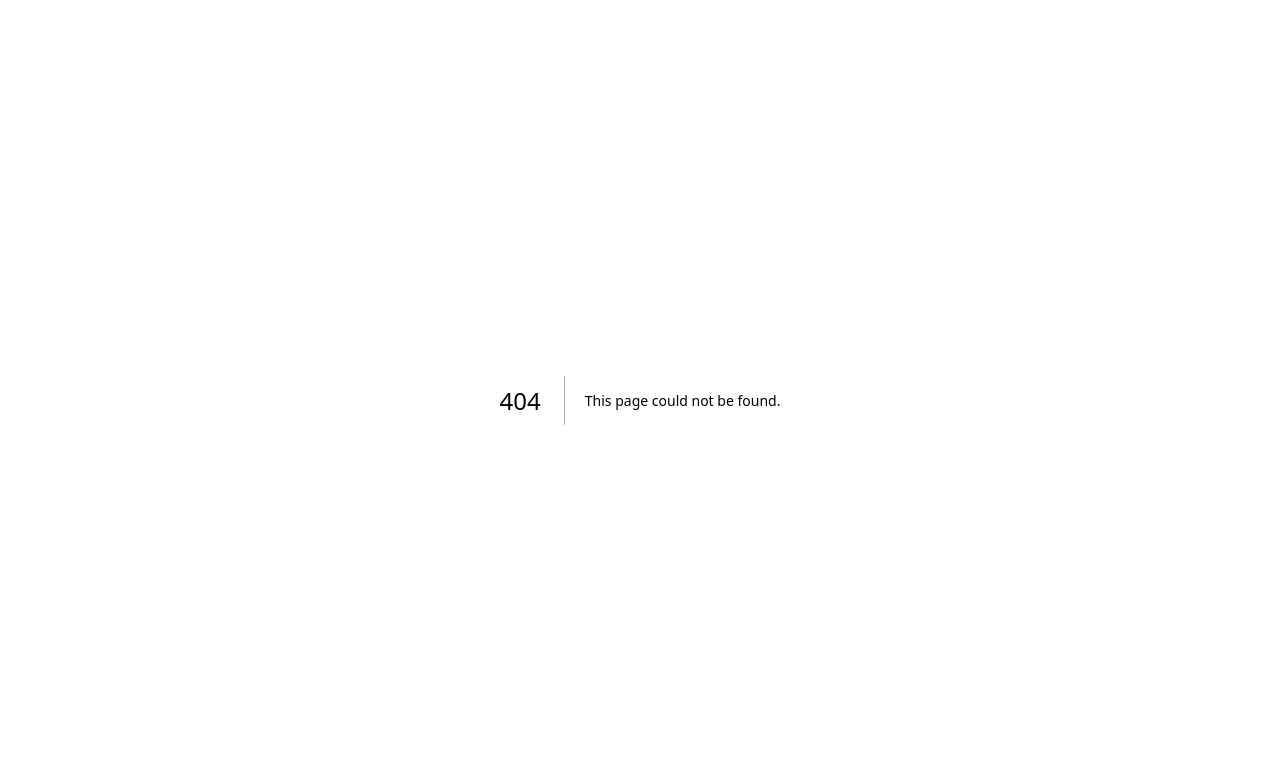
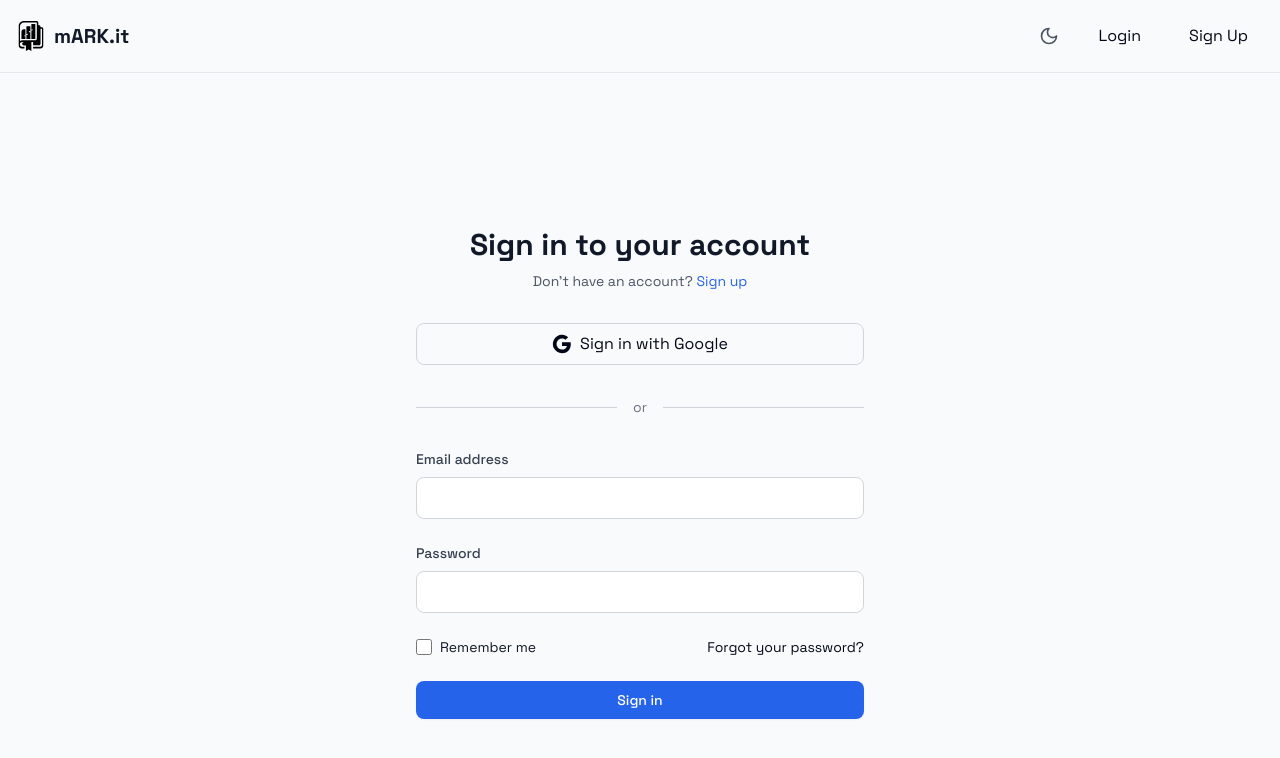
Before and after one commit to Da-devs/mARK.it, a Next.js app in the folder webapp/: page /login in a window 1280 px wide. Before the commit this address had no page. Shown: the top 758 px of the page. Built offline with nearby package versions, Linux system fonts and the light colour scheme; a web font is replaced by a local one.

Commit message:
Add sign up and login option (#5)

```diff
--- a/webapp/src/app/layout.tsx
+++ b/webapp/src/app/layout.tsx
@@ -1,20 +1,24 @@
+"use client"
 import type { Metadata } from "next";
 import { space_grotesk, akatab } from "./utils/fonts";
+import { Navbar } from "@/components/navbar";
+import { useDarkMode } from '../hooks/useDarkMode';
 import "./globals.css";
-
-export const metadata: Metadata = {
-  title: "mARK.it",
-  description: "Your bookmarks, simplified.",
-};
 
 export default function RootLayout({
   children,
 }: Readonly<{
   children: React.ReactNode;
 }>) {
+  const { darkMode, setDarkMode } = useDarkMode();
   return (
     <html suppressHydrationWarning lang="en" className={`${space_grotesk.variable} ${akatab.variable}`}>
+      <head>
+        <title>mARK.it</title>
+        <meta name="description" content="Your bookmarks, simplified." />
+      </head>
       <body className="font-fspace_grotesk">
+        <Navbar darkMode={darkMode} toggleDarkMode={() => setDarkMode(!darkMode)} />
         {children}
       </body>
     </html>
--- /dev/null
+++ b/webapp/src/app/login/page.tsx
@@ -0,0 +1,103 @@
+"use client"
+import React, { useState } from 'react';
+import { AuthInput } from '../../components/auth/AuthInput';
+import { GoogleButton } from '../../components/auth/GoogleButton';
+import { Divider } from '../../components/auth/Divider';
+
+const Login: React.FC = () => {
+  const [formData, setFormData] = useState({
+    email: '',
+    password: '',
+  });
+  const [errors, setErrors] = useState<Record<string, string>>({});
+
+  const handleSubmit = (e: React.FormEvent) => {
+    e.preventDefault();
+    // Add your login logic here
+    const newErrors: Record<string, string> = {};
+
+    if (!formData.email) {
+      newErrors.email = 'Email is required';
+    }
+    if (!formData.password) {
+      newErrors.password = 'Password is required';
+    }
+
+    setErrors(newErrors);
+
+    if (Object.keys(newErrors).length === 0) {
+      // Proceed with login
+      console.log('Login:', formData);
+    }
+  };
+
+  const handleGoogleSignIn = () => {
+    // Implement Google sign in logic
+    console.log('Google sign in');
+  };
+
+  return (
+    <div className="min-h-screen flex items-center justify-center bg-gray-50 dark:bg-gray-900 py-12 px-4 sm:px-6 lg:px-8">
+      <div className="max-w-md w-full space-y-8">
+        <div className="text-center">
+          <h2 className="text-3xl font-bold text-gray-900 dark:text-gray-100">
+            Sign in to your account
+          </h2>
+          <p className="mt-2 text-sm text-gray-600 dark:text-gray-400">
+            Don't have an account?{' '}
+            <a href="/signup" className="text-blue-600 hover:text-blue-500">
+              Sign up
+            </a>
+          </p>
+        </div>
+
+        <GoogleButton onClick={handleGoogleSignIn} />
+        <Divider />
+
+        <form className="space-y-6" onSubmit={handleSubmit}>
+          <AuthInput
+            label="Email address"
+            type="email"
+            value={formData.email}
+            onChange={(e) => setFormData({ ...formData, email: e.target.value })}
+            error={errors.email}
+          />
+
+          <AuthInput
+            label="Password"
+            type="password"
+            value={formData.password}
+            onChange={(e) => setFormData({ ...formData, password: e.target.value })}
+            error={errors.password}
+          />
+
+          <div className="flex items-center justify-between">
+            <div className="flex items-center">
+              <input
+                id="remember-me"
+                type="checkbox"
+                className="h-4 w-4 text-blue-600 focus:ring-blue-500 border-gray-300 rounded"
+              />
+              <label htmlFor="remember-me" className="ml-2 block text-sm text-gray-900 dark:text-gray-300">
+                Remember me
+              </label>
+            </div>
+
+            <a href="/forgot-password" className="text-sm hover:text-blue-500">
+              Forgot your password?
+            </a>
+          </div>
+
+          <button
+            type="submit"
+            className="w-full flex justify-center py-2 px-4 border border-transparent rounded-lg shadow-sm text-sm font-medium text-white bg-blue-600 hover:bg-blue-700 focus:outline-none focus:ring-2 focus:ring-offset-2 focus:ring-blue-500"
+          >
+            Sign in
+          </button>
+        </form>
+      </div>
+    </div>
+  );
+};
+
+export default Login;
--- a/webapp/src/app/page.tsx
+++ b/webapp/src/app/page.tsx
@@ -46,7 +46,7 @@ function App() {
 
   return (
     <div className="min-h-screen bg-gray-50 dark:bg-gray-900 transition-colors duration-200">
-      <Navbar darkMode={darkMode} toggleDarkMode={() => setDarkMode(!darkMode)} />
+      {/* <Navbar darkMode={darkMode} toggleDarkMode={() => setDarkMode(!darkMode)} /> */}
 
       <div className="md:flex">
 
--- /dev/null
+++ b/webapp/src/app/register/page.tsx
@@ -0,0 +1,98 @@
+"use client"
+import React, { useState } from 'react';
+import { AuthInput } from '../../components/auth/AuthInput';
+import { GoogleButton } from '../../components/auth/GoogleButton';
+import { Divider } from '../../components/auth/Divider';
+
+const SignUp: React.FC = () => {
+  const [formData, setFormData] = useState({
+    email: '',
+    password: '',
+    confirmPassword: '',
+  });
+  const [errors, setErrors] = useState<Record<string, string>>({});
+
+  const handleSubmit = (e: React.FormEvent) => {
+    e.preventDefault();
+    // Add your signup logic here
+    const newErrors: Record<string, string> = {};
+
+    if (!formData.email) {
+      newErrors.email = 'Email is required';
+    }
+    if (!formData.password) {
+      newErrors.password = 'Password is required';
+    }
+    if (formData.password !== formData.confirmPassword) {
+      newErrors.confirmPassword = 'Passwords do not match';
+    }
+
+    setErrors(newErrors);
+
+    if (Object.keys(newErrors).length === 0) {
+      // Proceed with signup
+      console.log('Sign up:', formData);
+    }
+  };
+
+  const handleGoogleSignUp = () => {
+    // Implement Google sign up logic
+    console.log('Google sign up');
+  };
+
+  return (
+    <div className="min-h-screen flex items-center justify-center bg-gray-50 dark:bg-gray-900 py-12 px-4 sm:px-6 lg:px-8">
+      <div className="max-w-md w-full space-y-8">
+        <div className="text-center">
+          <h2 className="text-3xl font-bold text-gray-900 dark:text-gray-100">
+            Create your account
+          </h2>
+          <p className="mt-2 text-sm text-gray-600 dark:text-gray-400">
+            Already have an account?{' '}
+            <a href="/login" className="text-blue-600 hover:text-blue-500">
+              Sign in
+            </a>
+          </p>
+        </div>
+
+        <GoogleButton onClick={handleGoogleSignUp} isSignUp />
+        <Divider />
+
+        <form className="space-y-6" onSubmit={handleSubmit}>
+          <AuthInput
+            label="Email address"
+            type="email"
+            value={formData.email}
+            onChange={(e) => setFormData({ ...formData, email: e.target.value })}
+            error={errors.email}
+          />
+
+          <AuthInput
+            label="Password"
+            type="password"
+            value={formData.password}
+            onChange={(e) => setFormData({ ...formData, password: e.target.value })}
+            error={errors.password}
+          />
+
+          <AuthInput
+            label="Confirm Password"
+            type="password"
+            value={formData.confirmPassword}
+            onChange={(e) => setFormData({ ...formData, confirmPassword: e.target.value })}
+            error={errors.confirmPassword}
+          />
+
+          <button
+            type="submit"
+            className="w-full flex justify-center py-2 px-4 border border-transparent rounded-lg shadow-sm text-sm font-medium text-white bg-blue-600 hover:bg-blue-700 focus:outline-none focus:ring-2 focus:ring-offset-2 focus:ring-blue-500"
+          >
+            Sign up
+          </button>
+        </form>
+      </div>
+    </div>
+  );
+};
+
+export default SignUp;
--- /dev/null
+++ b/webapp/src/components/auth/AuthInput.tsx
@@ -0,0 +1,25 @@
+import React from 'react';
+
+interface AuthInputProps extends React.InputHTMLAttributes<HTMLInputElement> {
+  label: string;
+  error?: string;
+}
+
+export const AuthInput: React.FC<AuthInputProps> = ({ label, error, ...props }) => {
+  return (
+    <div className="space-y-2">
+      <label className="block text-sm font-medium text-gray-700 dark:text-gray-300">
+        {label}
+      </label>
+      <input
+        className={`w-full px-3 py-2 border rounded-lg focus:outline-none focus:ring-2 focus:ring-blue-500 bg-white dark:bg-gray-800 text-gray-900 dark:text-gray-100 ${
+          error ? 'border-red-500' : 'border-gray-300 dark:border-gray-700'
+        }`}
+        {...props}
+      />
+      {error && (
+        <p className="text-sm text-red-500">{error}</p>
+      )}
+    </div>
+  );
+};
--- /dev/null
+++ b/webapp/src/components/auth/Divider.tsx
@@ -0,0 +1,11 @@
+import React from 'react';
+
+export const Divider: React.FC = () => {
+  return (
+    <div className="flex items-center my-4">
+      <div className="flex-1 border-t border-gray-300 dark:border-gray-700"></div>
+      <span className="px-4 text-sm text-gray-500 dark:text-gray-400">or</span>
+      <div className="flex-1 border-t border-gray-300 dark:border-gray-700"></div>
+    </div>
+  );
+};
--- /dev/null
+++ b/webapp/src/components/auth/GoogleButton.tsx
@@ -0,0 +1,35 @@
+import React from 'react';
+
+interface GoogleButtonProps {
+  onClick: () => void;
+  isSignUp?: boolean;
+}
+
+export const GoogleButton: React.FC<GoogleButtonProps> = ({ onClick, isSignUp = false }) => {
+  return (
+    <button
+      onClick={onClick}
+      className="w-full flex items-center justify-center space-x-2 px-4 py-2 border border-gray-300 dark:border-gray-700 rounded-lg hover:bg-gray-50 dark:hover:bg-gray-800 transition-colors duration-200"
+    >
+      <svg className="w-5 h-5" viewBox="0 0 24 24">
+        <path
+          fill="currentColor"
+          d="M22.56 12.25c0-.78-.07-1.53-.2-2.25H12v4.26h5.92c-.26 1.37-1.04 2.53-2.21 3.31v2.77h3.57c2.08-1.92 3.28-4.74 3.28-8.09z"
+        />
+        <path
+          fill="currentColor"
+          d="M12 23c2.97 0 5.46-.98 7.28-2.66l-3.57-2.77c-.98.66-2.23 1.06-3.71 1.06-2.86 0-5.29-1.93-6.16-4.53H2.18v2.84C3.99 20.53 7.7 23 12 23z"
+        />
+        <path
+          fill="currentColor"
+          d="M5.84 14.09c-.22-.66-.35-1.36-.35-2.09s.13-1.43.35-2.09V7.07H2.18C1.43 8.55 1 10.22 1 12s.43 3.45 1.18 4.93l2.85-2.22.81-.62z"
+        />
+        <path
+          fill="currentColor"
+          d="M12 5.38c1.62 0 3.06.56 4.21 1.64l3.15-3.15C17.45 2.09 14.97 1 12 1 7.7 1 3.99 3.47 2.18 7.07l3.66 2.84c.87-2.6 3.3-4.53 6.16-4.53z"
+        />
+      </svg>
+      <span>{isSignUp ? 'Sign up' : 'Sign in'} with Google</span>
+    </button>
+  );
+};
--- a/webapp/src/components/navbar.tsx
+++ b/webapp/src/components/navbar.tsx
@@ -1,6 +1,8 @@
 "use client";
 import React from 'react';
-import { Grid, Settings, Pen, Moon, Sun } from 'lucide-react';
+import Image from 'next/image';
+import { Moon, Sun } from 'lucide-react';
+import { useRouter } from 'next/navigation';
 
 interface NavbarProps {
   darkMode: boolean;
@@ -8,16 +10,25 @@ interface NavbarProps {
 }
 
 export const Navbar: React.FC<NavbarProps> = ({ darkMode, toggleDarkMode }) => {
+  const router = useRouter();
+  const handleLogoClick = () => {
+    router.push('/');
+  };
+  const handleRegisterClick = () => {
+    router.push('/register');
+  };
+  const handleLoginClick = () => {
+    router.push('/login');
+  };
+
   return (
-    <nav className="flex items-center justify-between p-4 border-b border-gray-200 dark:border-gray-800">
+    <nav className="flex items-center justify-between p-4 border-b border-gray-200 dark:border-gray-800 bg-gray-50 dark:bg-gray-900">
       <div className="flex items-center space-x-2">
+        <Image src="/icon.svg" className='dark:invert' alt="mARK.it" width={30} height={30} />
         <span className="text-xl font-bold text-gray-900 dark:text-gray-100">mARK.it</span>
       </div>
 
       <div className="flex items-center space-x-4">
-        <Grid className="w-5 h-5 text-gray-600 dark:text-gray-300" />
-        <Settings className="w-5 h-5 text-gray-600 dark:text-gray-300" />
-        <Pen className="w-5 h-5 text-gray-600 dark:text-gray-300" />
         <button
           onClick={toggleDarkMode}
           className="p-2 rounded-lg hover:bg-gray-100 dark:hover:bg-gray-800"
@@ -28,9 +39,8 @@ export const Navbar: React.FC<NavbarProps> = ({ darkMode, toggleDarkMode }) => {
             <Moon className="w-5 h-5 text-gray-600 dark:text-gray-300" />
           )}
         </button>
-        <div className="w-8 h-8 bg-gray-200 dark:bg-gray-800 rounded-full flex items-center justify-center text-gray-700 dark:text-gray-300">
-          D
-        </div>
+        <button onClick={handleLoginClick} className='dark:text-white px-4 py-2 rounded-lg hover:bg-gray-100 dark:hover:bg-gray-800'>Login</button>
+        <button onClick={handleRegisterClick} className='hidden md:block dark:text-white px-4 py-2 rounded-lg hover:bg-gray-100 dark:hover:bg-gray-800'>Sign Up</button>
       </div>
     </nav>
   );
```
